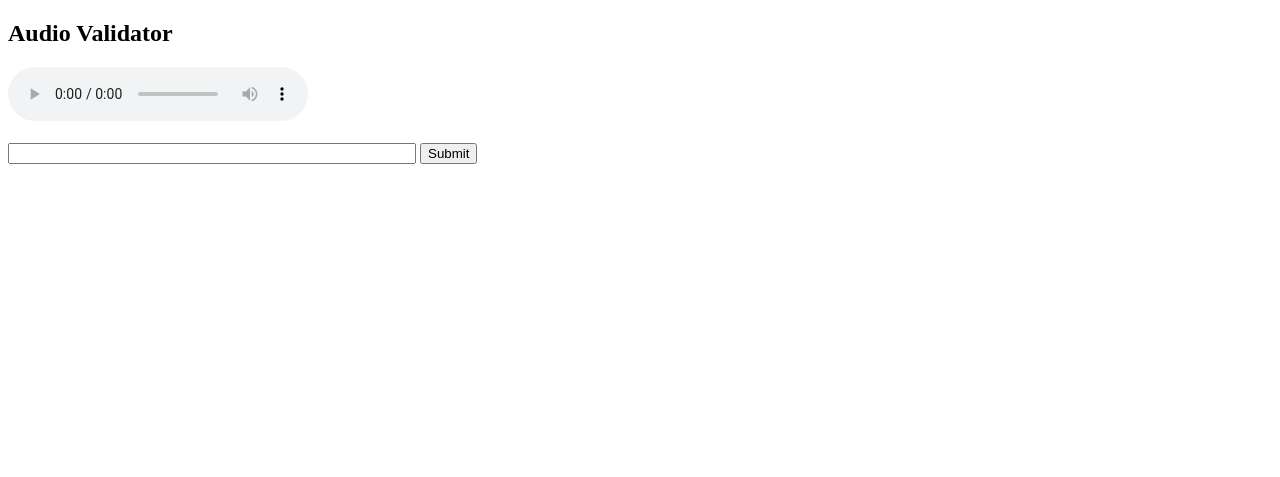
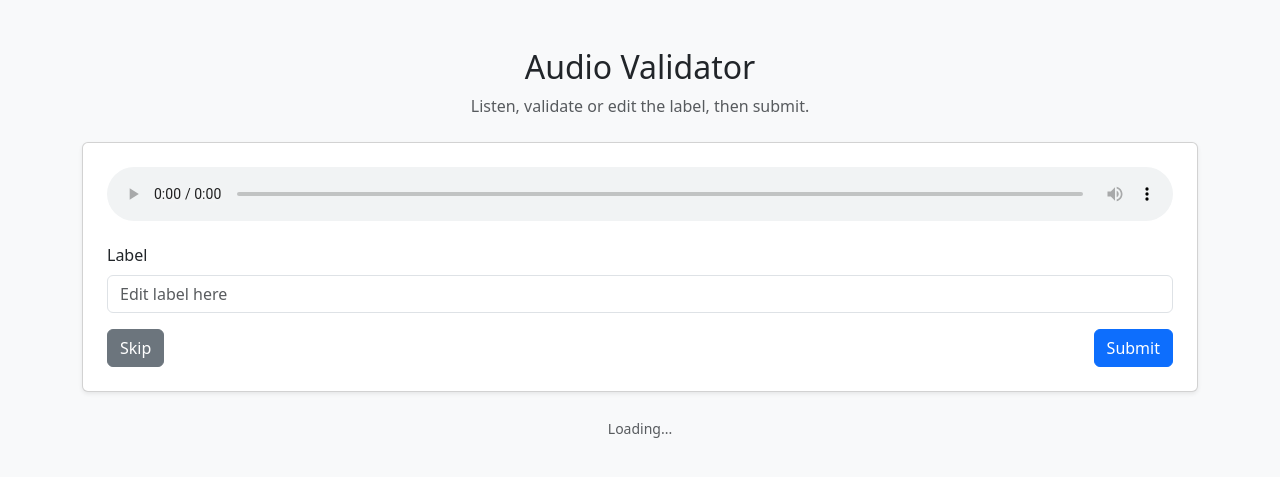
Before and after one commit to TinyLittleWheatley/shiny-eureka, a FastAPI app: page / in a window 1280 px wide. Shown: the top 477 px of the page. Run offline with FastAPI, Linux system fonts and the light colour scheme; parts of the project's set-up code (start-up, migrations or seed data) failed here and were passed over.

Commit message:
Prettify template

```diff
--- a/app/templates/index.html
+++ b/app/templates/index.html
@@ -1,17 +1,44 @@
 <!DOCTYPE html>
-<html>
+<html lang="en">
 <head>
+    <meta charset="UTF-8">
     <title>Audio Validator</title>
+    <!-- Bootstrap CSS via CDN -->
+    <link href="https://cdn.jsdelivr.net/npm/bootstrap@5.3.2/dist/css/bootstrap.min.css" rel="stylesheet">
 </head>
-<body>
-    <h2>Audio Validator</h2>
+<body class="bg-light">
 
-    <audio id="audio" controls></audio>
-    <br><br>
+<div class="container my-5">
 
-    <input id="labelInput" type="text" style="width:400px;" />
-    <button onclick="submit()">Submit</button>
+    <div class="text-center mb-4">
+        <h2>Audio Validator</h2>
+        <p class="text-muted">Listen, validate or edit the label, then submit.</p>
+    </div>
 
-    <script src="/static/script.js"></script>
+    <div class="card shadow-sm p-4 mb-4">
+        <div class="mb-3 text-center">
+            <audio id="audio" controls class="w-100"></audio>
+        </div>
+
+        <div class="mb-3">
+            <label for="labelInput" class="form-label">Label</label>
+            <input id="labelInput" type="text" class="form-control" placeholder="Edit label here">
+        </div>
+
+        <div class="d-flex justify-content-between">
+            <button class="btn btn-secondary" onclick="skipSample()">Skip</button>
+            <button class="btn btn-primary" onclick="submit()">Submit</button>
+        </div>
+    </div>
+
+    <div class="text-center">
+        <small id="progress" class="text-muted">Loading...</small>
+    </div>
+
+</div>
+
+<!-- Bootstrap JS Bundle (for optional interactive components) -->
+<script src="https://cdn.jsdelivr.net/npm/bootstrap@5.3.2/dist/js/bootstrap.bundle.min.js"></script>
+<script src="/static/script.js"></script>
 </body>
 </html>
```
